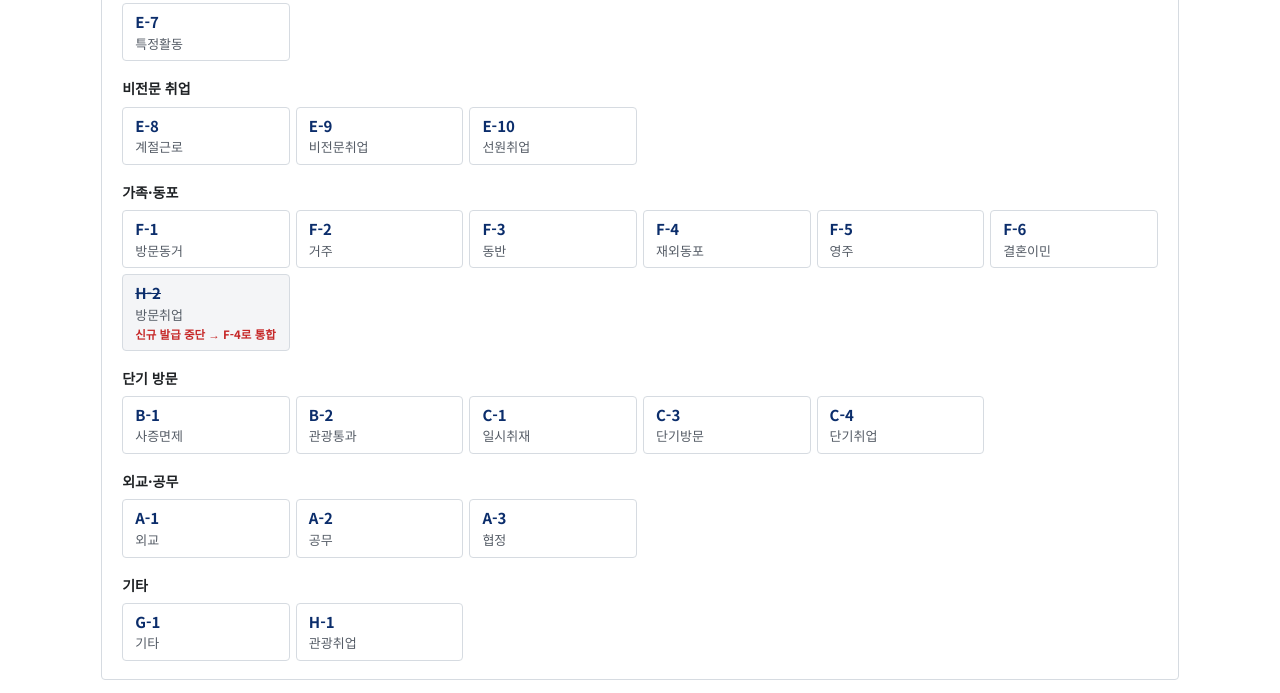
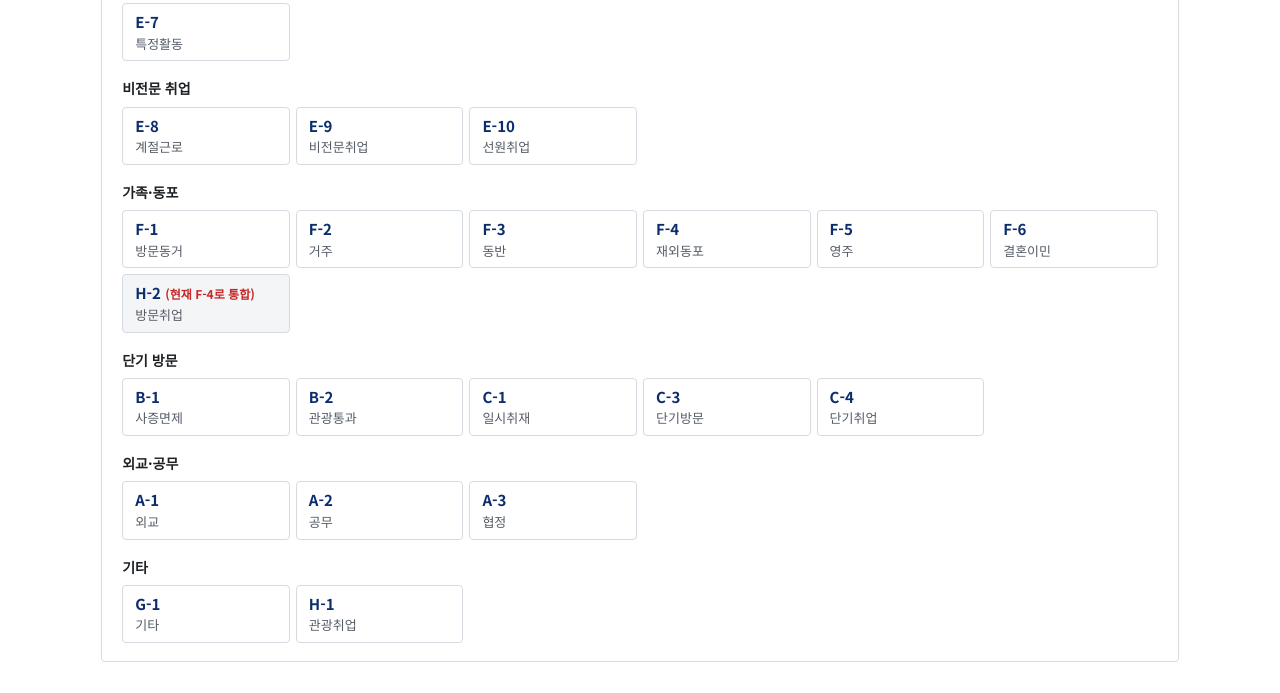
Before and after one commit to jiyeha64-cmyk/visaro, a plain HTML site: page index.html in a window 1280 px wide. Shown: the part 879-1572 px from the top of the page. Drawn offline with Linux system fonts and the light colour scheme.

Commit message:
체류자격 버튼을 'H-2 (현재 F-4로 통합)'으로 표시
Co-Authored-By: Claude Opus 5.5 <noreply@anthropic.com>
Claude-Session: https://claude.ai/code/session_01NgFp4XDCWez5mfqddqkQKn

```diff
--- a/index.html
+++ b/index.html
@@ -58,7 +58,7 @@ input:focus-visible,button:focus-visible{outline:3px solid var(--p);outline-offs
 .grp{margin:16px 0 6px;font-size:14px;color:var(--ink);font-weight:700}
 .visas{display:grid;grid-template-columns:repeat(auto-fill,minmax(150px,1fr));gap:6px}
 .visas button{font:inherit;text-align:left;min-height:54px;padding:8px 12px;border:1px solid var(--line);border-radius:4px;background:var(--card);color:var(--ink);cursor:pointer;line-height:1.3}
-.visas button.mg{background:#f4f5f7;color:var(--mut)}.visas button.mg b{text-decoration:line-through}.visas button .vn{display:block;margin-top:3px;font-size:11.5px;font-weight:700;color:var(--red)}
+.visas button.mg{background:#f4f5f7;color:var(--mut)}.visas button .vn{font-style:normal;font-size:12px;font-weight:700;color:var(--red)}
 .visas button:hover{border-color:var(--p);background:var(--pbg)}
 .visas b{display:block;font-size:15px;color:var(--n)}.visas span{font-size:13px;color:var(--mut)}
 .chosen{display:none;align-items:center;gap:12px;flex-wrap:wrap}
@@ -766,7 +766,7 @@ appdate:['신청 예정일','Planned application date','预计申请日','申請
 country:['나라','Country','国家','国'],from:['시작일','From','开始日','開始日'],to:['종료일 (비우면 신청일까지)','To (blank = until application)','结束日（空白则至申请日）','終了日（空欄なら申請日まで）'],
 cph:['예: 일본','e.g. Japan','例：日本','例：日本'],
 addrow:['+ 체류 기록 추가','+ Add a stay','+ 添加停留记录','+ 滞在記録を追加'],baddate:['종료일이 시작일보다 빨라요. 날짜를 확인해 주세요.','End date is before the start date. Please check.','结束日早于开始日，请检查日期。','終了日が開始日より前です。日付を確認してください。'],
-merged:['신규 발급 중단 → F-4로 통합','No new visas → merged into F-4','已停止新签发 → 并入F-4','新規発給停止 → F-4に統合'],
+merged:['현재 F-4로 통합','now merged into F-4','现已并入F-4','現在はF-4に統合'],
 where:['발급처·자세히','Where to get it','签发处·详情','発行先・詳細'],
 del:['삭제','Remove','删除','削除'],
 dur:['{y}년 {mo}개월 {d}일','{y}y {mo}m {d}d','{y}年{mo}个月{d}天','{y}年{mo}か月{d}日'],
@@ -802,7 +802,7 @@ function drawVisas(f){
   f=(f||'').trim().toLowerCase();
   $('visas').innerHTML=GROUPS.map(g=>{
     const Ls=D.filter(v=>v.g===g&&(!f||[v.c,v.n,v.d,T(v.n),T(v.d)].join(' ').toLowerCase().includes(f)));
-    return Ls.length?`<p class="grp">${esc(T(g))}</p><div class="visas">${Ls.map(v=>`<button type="button" data-c="${v.c}"${v.mg?' class="mg"':''}><b>${esc(v.c)}</b><span>${esc(T(v.n))}</span>${v.mg?`<span class="vn">${U('merged')}</span>`:''}</button>`).join('')}</div>`:'';
+    return Ls.length?`<p class="grp">${esc(T(g))}</p><div class="visas">${Ls.map(v=>`<button type="button" data-c="${v.c}"${v.mg?' class="mg"':''}><b>${esc(v.c)}${v.mg?` <em class="vn">(${U('merged')})</em>`:''}</b><span>${esc(T(v.n))}</span></button>`).join('')}</div>`:'';
   }).join('')||`<p class="empty">${U('none')}</p>`;
 }
 function choose(c){
```
Also changed, not shown: src/template.html (+3 -3 lines).
